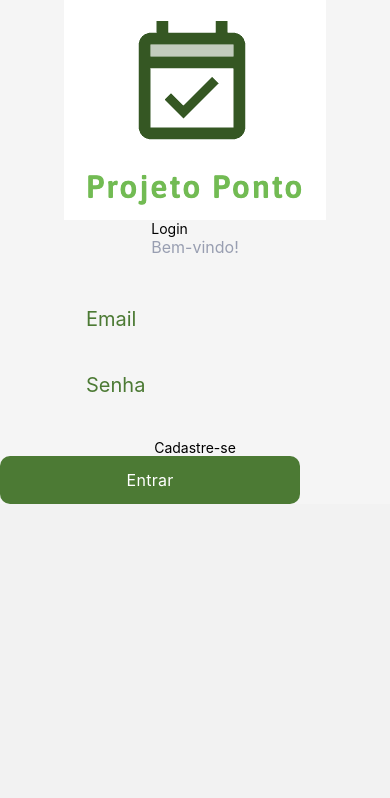
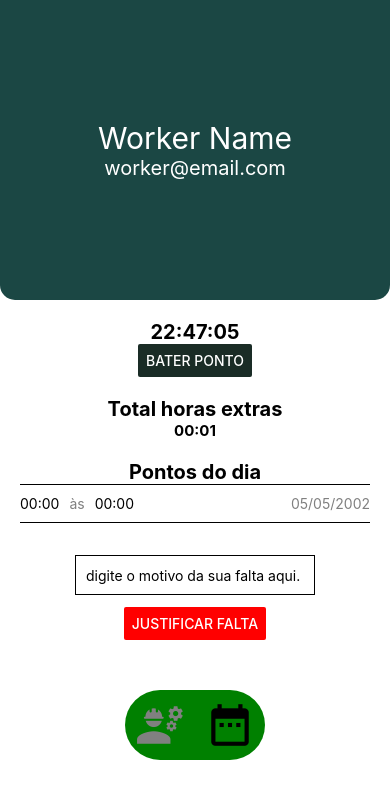
Before and after one commit to ICEI-PUC-Minas-PMV-ADS/pmv-ads-2023-2-e3-proj-mov-t1-projeto-ponto, a React Native app in the folder src/frontend/: screen /WorkerProfile in a window 390 px wide. Shown: the top 798 px of the page. Built offline with nearby package versions, Linux system fonts and the light colour scheme.

Commit message:
extra hour add

```diff
--- a/src/frontend/App.jsx
+++ b/src/frontend/App.jsx
@@ -1,5 +1,7 @@
 import { Routes } from "./routes";
+import { WorkerProfile } from "./views";
 
 export default function App() {
-  return <Routes />;
+  // return <Routes />;
+  return <WorkerProfile />
 }
--- a/src/frontend/package.json
+++ b/src/frontend/package.json
@@ -16,6 +16,7 @@
     "expo": "~49.0.11",
     "expo-status-bar": "~1.6.0",
     "md5": "^2.3.0",
+    "moment": "^2.29.4",
     "react": "18.2.0",
     "react-dom": "18.2.0",
     "react-hook-form": "^7.48.2",
--- a/src/frontend/views/WorkerProfile/WorkerProfile.jsx
+++ b/src/frontend/views/WorkerProfile/WorkerProfile.jsx
@@ -1,25 +1,41 @@
 import { useEffect, useState } from "react";
-import { View, Text, Image, Button, TextInput, ScrollView } from "react-native";
+import { View, Text, Button, TextInput, ScrollView } from "react-native";
 import Icon from '@expo/vector-icons/MaterialIcons';
 import { DayPointsHistory } from "../../components";
 import { styles } from "./styles";
+import moment from "moment/moment";
 
 export const WorkerProfile = ({ navigation }) => {
   const [currentDate, setCurrentDate] = useState("");
   const [OutWork, setOutWork] = useState(true);
-  const [pointTake, setPointTake] = useState(Date);
-  const [pointEnd, setPointEnd] = useState(Date);
-  const [extraHour, setExtraHour] = useState(Date);
+  const [pointTake, setPointTake] = useState("");
+  const [pointEnd, setPointEnd] = useState("");
+  const [extraHour, setExtraHour] = useState(0);
   const [justifyFault, setJustifyFault] = useState("");
 
   const startWork = () => {
-    setPointTake(currentDate);
+    setPointTake(new Date());
     setOutWork(false);
   };
   const finishWork = () => {
-    setPointEnd(currentDate);
+    setPointEnd(new Date());
     setOutWork(true);
+    extraHourCal()
   };
+
+
+  const extraHourCal = () => {
+    const hour = 8 * 60 * 60 * 1000;
+    const point = pointEnd - pointTake;
+    console.log(pointTake);
+    console.log(pointEnd);
+    console.log(point, "point");
+    if (point > 10) {
+      setExtraHour((extraHour + (point -10)))
+      console.log(extraHour, "extra");
+    }
+  }
+
 
   const faultJustify = () => {};
 
@@ -41,12 +57,6 @@ export const WorkerProfile = ({ navigation }) => {
   return (
     <View style={styles.container}>
       <View style={styles.header}>
-        <Image
-          style={styles.workerpic}
-          source={{
-            uri: "https://reactnative.dev/img/tiny_logo.png",
-          }}
-        />
         <Text style={{ fontSize: 30, color: "white" }}>Worker Name</Text>
         <Text style={{ fontSize: 20, color: "white" }}>worker@email.com</Text>
       </View>
@@ -69,7 +79,7 @@ export const WorkerProfile = ({ navigation }) => {
           <Text style={{ fontSize: 20, fontWeight: "bold" }}>
             Total horas extras
           </Text>
-          <Text style={{ fontSize: 15, fontWeight: "bold" }}>{extraHour}</Text>
+          <Text style={{ fontSize: 15, fontWeight: "bold" }}>{moment(extraHour).format("HH:MM")}</Text>
         </View>
         <View style={{ marginLeft: 20, marginRight: 20, borderBottomWidth: 1 }}>
           <Text
```
Also changed, not shown: 1 other file (tests, documents, lock files or other folders).
